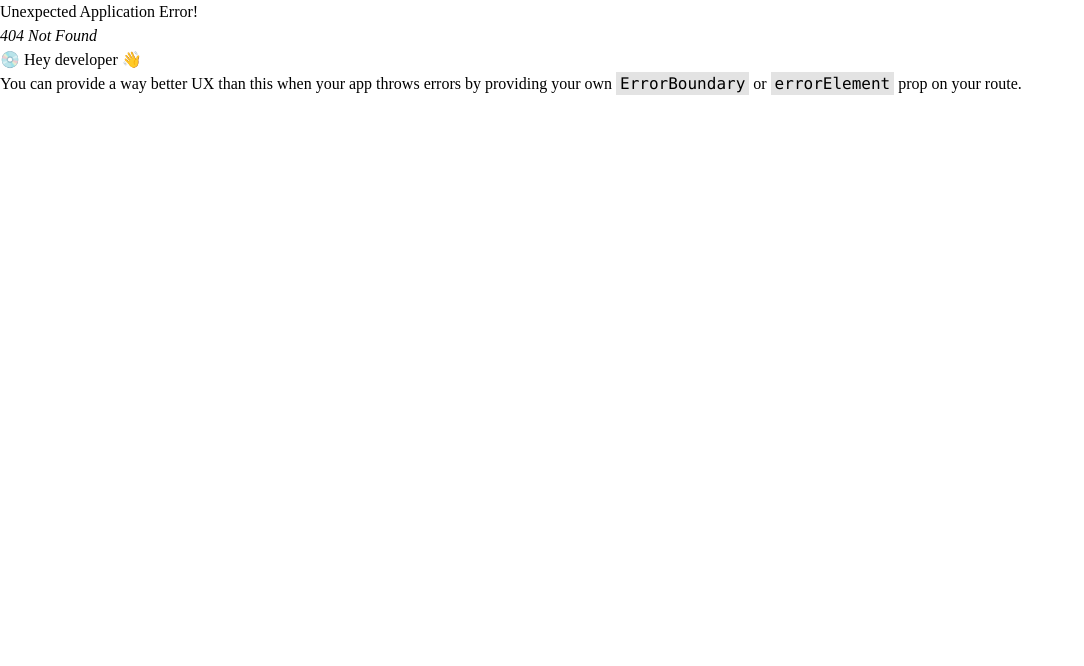
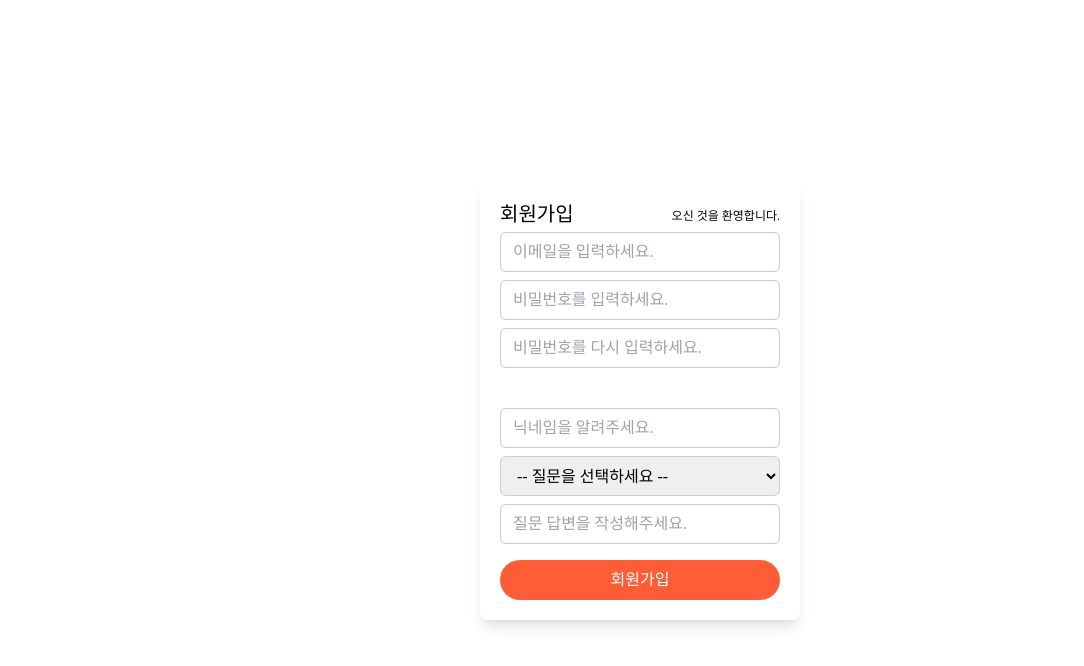
Before and after one commit to dnwnsrb11/grimtalk, a React (Vite) app: page /signup in a window 1280 px wide. Before the commit this address had no page. Shown: the top 666 px of the page, without its empty margins (0-1084 px from the left). Built offline with nearby package versions, Linux system fonts and the light colour scheme; a web font is replaced by a local one.

Commit message:
design/Signup-page 기본 구현 완료 - 입력란 - 버튼 (submit 이벤트) - select와 options

```diff
--- a/src/routes/index.jsx
+++ b/src/routes/index.jsx
@@ -2,7 +2,7 @@ import { createBrowserRouter, RouterProvider } from 'react-router-dom';
 import { RootLayout } from '@/layouts/RootLayout';
 import { DemoPage } from '@/routes/pages/DemoPage';
 import { LoginPage } from '@/routes/pages/LoginPage';
-
+import { SignupPage } from '@/routes/pages/SignupPage';
 const router = createBrowserRouter([
   {
     element: <RootLayout />,
@@ -15,6 +15,10 @@ const router = createBrowserRouter([
         path: '/login',
         element: <LoginPage />,
       },
+      {
+        path: '/signup',
+        element: <SignupPage />,
+      },
     ],
   },
 ]);
--- a/src/routes/pages/SignupPage.jsx
+++ b/src/routes/pages/SignupPage.jsx
@@ -3,33 +3,55 @@ export const SignupPage = () => {
     <div className="relative flex h-full items-center justify-center gap-2">
       <div className="relative z-10 w-80 rounded-lg bg-white bg-opacity-80 p-5 shadow-lg">
         <div className="mb-1 flex flex-row justify-between">
-          <p className="text-xl">로그인</p>
+          <p className="text-xl">회원가입</p>
           <p className="pt-2 text-xs">오신 것을 환영합니다.</p>
         </div>
-
-        <div className="flex flex-col gap-3">
+        <form>
+          <div className="flex flex-col gap-2">
             <input
               type="text"
-            placeholder="이메일을 입력하세요"
+              placeholder="이메일을 입력하세요."
               className="h-10 rounded-md border border-gray-border-color pl-3"
             />
             <input
-            type="text"
-            placeholder="비밀번호를 입력하세요"
+              type="password"
+              placeholder="비밀번호를 입력하세요."
               className="h-10 rounded-md border border-gray-border-color pl-3"
             />
-          <div className="flex justify-center">
+            <input
+              type="password"
+              placeholder="비밀번호를 다시 입력하세요."
+              className="h-10 rounded-md border border-gray-border-color pl-3"
+            />
+            <br />
+            <input
+              type="text"
+              placeholder="닉네임을 알려주세요."
+              className="h-10 rounded-md border border-gray-border-color pl-3"
+            />
+            <select className="h-10 rounded-md border border-gray-border-color pl-3">
+              <option value="">-- 질문을 선택하세요 --</option>
+              <option value="petName">첫 번째 애완동물의 이름은 무엇인가요?</option>
+              <option value="favoriteFood">어렸을 때 좋아하던 음식은 무엇인가요?</option>
+              <option value="schoolName">첫 번째 학교의 이름은 무엇인가요?</option>
+              <option value="birthPlace">부모님의 출생지는 어디인가요?</option>
+              <option value="favoriteMovie">좋아하는 영화의 제목은 무엇인가요?</option>
+            </select>
+            <input
+              type="text"
+              placeholder="질문 답변을 작성해주세요."
+              className="h-10 rounded-md border border-gray-border-color pl-3"
+            />
+            <div className="flex justify-center pt-2">
               <button
                 type="submit"
                 className="h-10 w-full rounded-full bg-primary-color text-center text-white"
               >
-              로그인
+                회원가입
               </button>
             </div>
-          <div className="text-center text-xs">
-            <button type="submit">회원가입</button> | <button type="submit">비밀번호 찾기</button>
           </div>
-        </div>
+        </form>
       </div>
     </div>
   );
```
Lines whose indentation alone changed are shown as unchanged.
